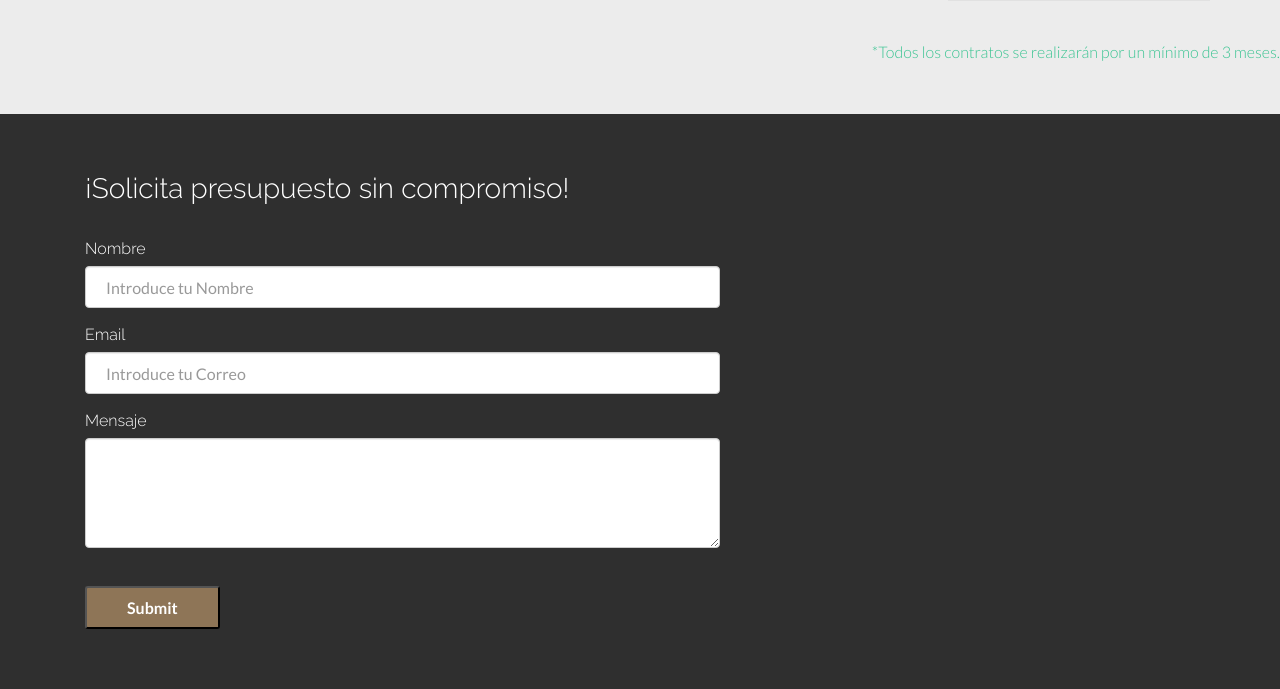
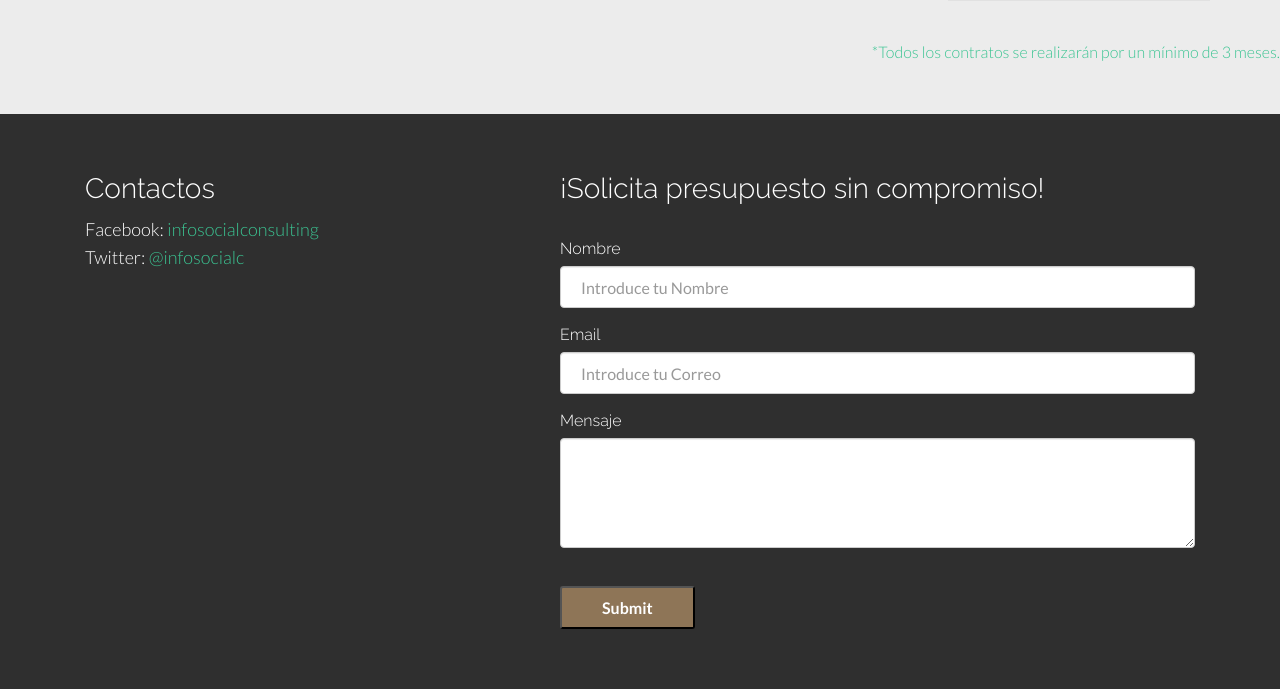
Before and after one commit to cuesto/InfoSocial-Landing-Page, a PHP site: page / in a window 1280 px wide. Shown: the part 3703-4392 px from the top of the page. Run offline with PHP 8.4, Linux system fonts and the light colour scheme; some libraries are stand-ins or nearby versions.

```diff
--- a/index.html
+++ b/index.php
@@ -371,15 +371,13 @@
 	<section id="contact" name="contact"></section>
 	<div id="footerwrap">
 		<div class="container">
-			<!--<div class="col-lg-5">
-				<h3>Address</h3>
+			<div class="col-lg-5">
+				<h3>Contactos</h3>
 				<p>
-				Av. Greenville 987,<br/>
-				New York,<br/>
-				90873<br/>
-				United States
+				Facebook: <a href="https://www.facebook.com/infosocialconsulting">infosocialconsulting</a><br/>
+				Twitter: <a href="https://twitter.com/infosocialc">@infosocialc</a><br/>
 				</p>
-			</div>-->
+			</div>
 
 			<div class="col-lg-7">
 				<h3>¡Solicita presupuesto sin compromiso!</h3>
```
Also changed, not shown: assets/img/portfolio/3men2tours.png (deleted).
